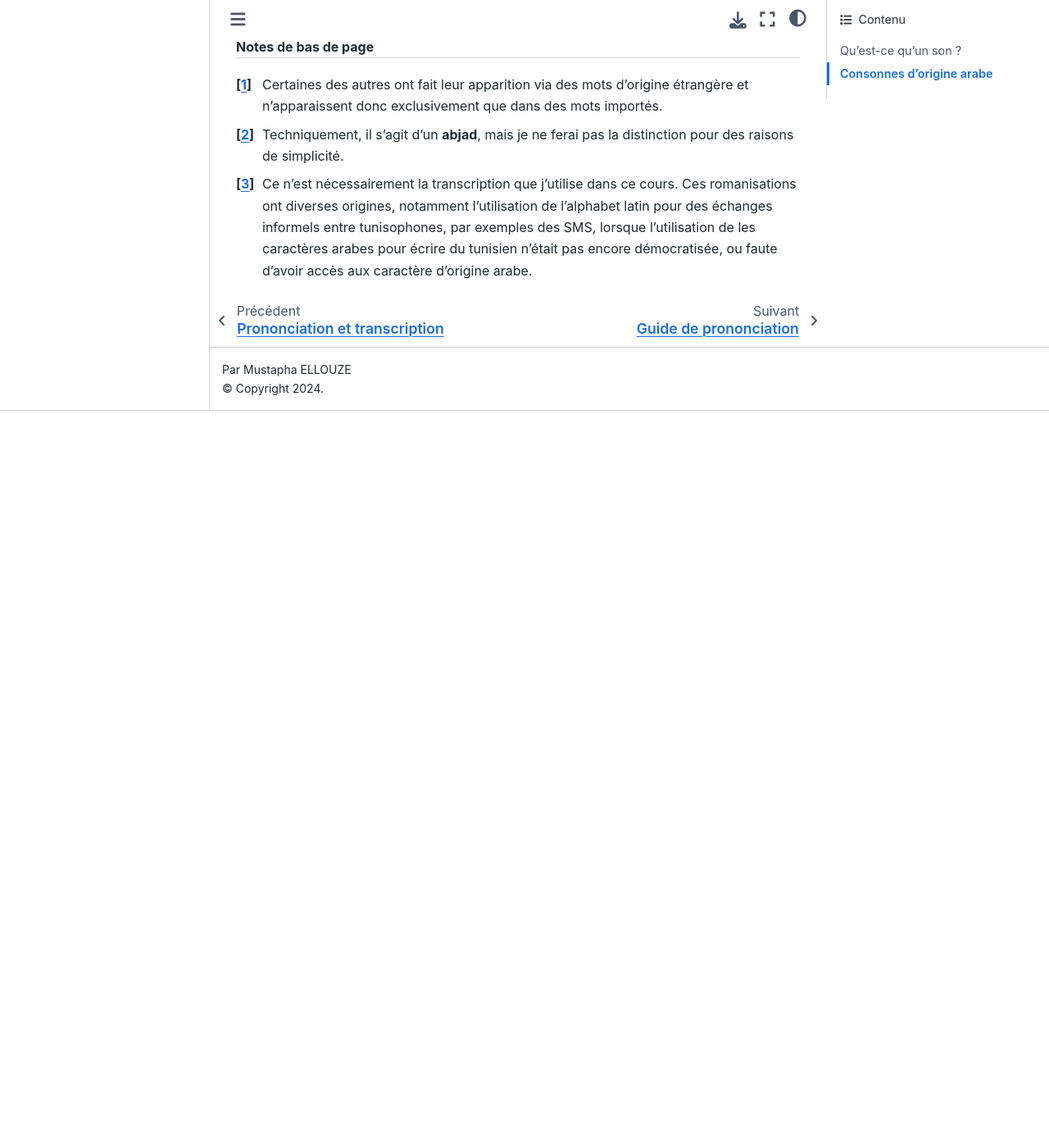
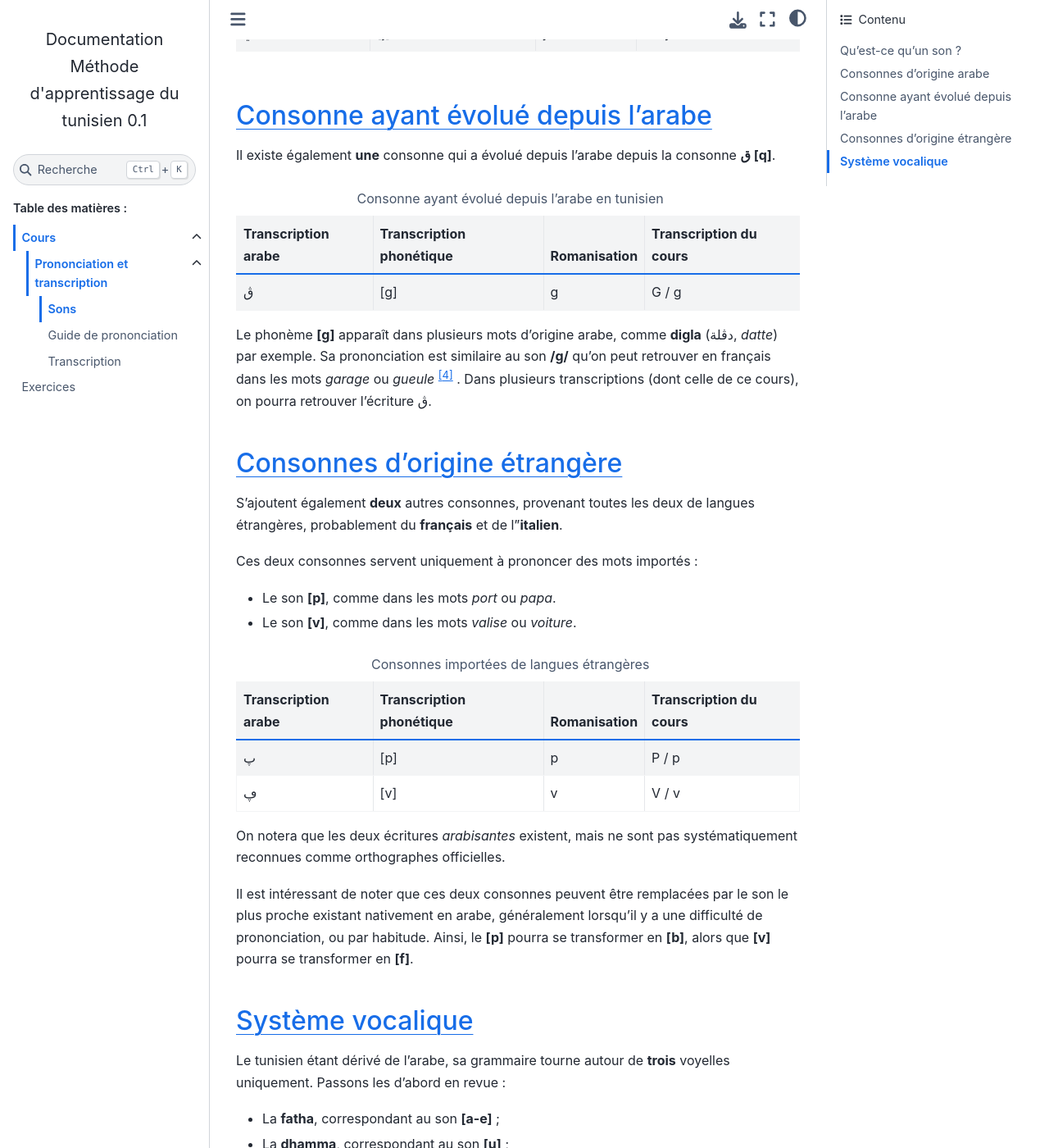
Before and after one commit to MustaphaEllouze/CoursTunisien, a Sphinx documentation site: the page built from sphinx/source/Cours/EcriturePrononciation/Prononciation/sons.rst, in a window 1280 px wide and 1400 px high, scrolled down 2735 px. Shown: the whole window at 82% size. Built offline with Sphinx 7.4.7 and the Sphinx Book theme 1.1.4, drawn with Linux system fonts in a browser that asks for light colours; before the commit the page ends 3236 px from its top, so only the background shows below that; some of the changed text lies outside the part shown.

Commit message:
avancement sons

```diff
--- a/sphinx/source/Cours/EcriturePrononciation/Prononciation/sons.rst
+++ b/sphinx/source/Cours/EcriturePrononciation/Prononciation/sons.rst
@@ -188,11 +188,107 @@ passées de l'arabe au tunisien. J'y liste plusieurs informations :
       - y
       - Y / y
 
+Consonne ayant évolué depuis l'arabe
+------------------------------------
 
----
+Il existe également **une** consonne qui a évolué depuis l'arabe depuis la
+consonne **arab|`q` [q]**.
+
+.. list-table:: Consonne ayant évolué depuis l'arabe en tunisien
+    :header-rows: 1
+
+    * - Transcription arabe
+      - Transcription phonétique
+      - Romanisation
+      - Transcription du cours
+
+    * - arab|`g`
+      - [g]
+      - g
+      - G / g
+
+Le phonème **[g]** apparaît dans plusieurs mots d'origine arabe, comme
+**digla** (arab|`dgl@`, *datte*) par exemple. Sa prononciation est similaire au
+son **/g/** qu'on peut retrouver en français dans les mots *garage* ou
+*gueule* [#]_ . Dans plusieurs transcriptions (dont celle de ce cours), on pourra
+retrouver l'écriture arab|`g`.
+
+Consonnes d'origine étrangère
+-----------------------------
+
+S'ajoutent également **deux** autres consonnes, provenant toutes les deux de
+langues étrangères, probablement du **français** et de l'**italien**.
+
+Ces deux consonnes servent uniquement à prononcer des mots importés :
+
+* Le son **[p]**, comme dans les mots *port* ou *papa*.
+* Le son **[v]**, comme dans les mots *valise* ou *voiture*.
+
+.. list-table:: Consonnes importées de langues étrangères
+    :header-rows: 1
+
+    * - Transcription arabe
+      - Transcription phonétique
+      - Romanisation
+      - Transcription du cours
+
+    * - arab|`p`
+      - [p]
+      - p
+      - P / p
+
+    * - arab|`v`
+      - [v]
+      - v
+      - V / v
+
+On notera que les deux écritures *arabisantes* existent, mais ne sont pas
+systématiquement reconnues comme orthographes officielles.
+
+Il est intéressant de noter que ces deux consonnes peuvent être remplacées par
+le son le plus proche existant nativement en arabe, généralement lorsqu'il y a
+une difficulté de prononciation, ou par habitude. Ainsi, le **[p]** pourra se
+transformer en **[b]**, alors que **[v]** pourra se transformer en **[f]**.
+
+Système vocalique
+-----------------
+
+Le tunisien étant dérivé de l'arabe, sa grammaire tourne autour de **trois**
+voyelles uniquement. Passons les d'abord en revue :
+
+* La **fatha**, correspondant au son **[a-e]** ;
+* La **dhamma**, correspondant au son **[u]** ;
+* La **kasra**, correspondant au son **[i]**.
+
+Cependant, les années passant, la réalisation de certaines voyelles a **évolué**.
+Les linguistes modernes ont du mal à s'accorder sur le nombre de voyelles que
+distingue le tunisien. C'est en réalité un exercice assez difficile dans la
+mesure où les voyelles sont réalisées très différemment en fonction de la
+région du locuteur, à l'instar du français [#]_ et de l'anglais [#]_.
+
+Les voyelles qui sont présentées dans la suite de ce paragraphe sont celles
+dont la distinction sera faite dans la transcription qui est proposée. Il est
+important de noter encore une fois qu'il n'y a pas de consensus clair sur la
+question.
+
+.. list-table:: Voyelles existantes dans le tunisien
+    :header-rows: 1
+
+    * - Transcription phonétique
+      - Transcription
+      - Equivalent FR/EN
+      - Tunisien
+
+    * - [a]
+      - a
+      - **a**ller / tr**a**p
+      - arab|`qrn`
 
 .. rubric:: Notes de bas de page
 
 .. [#] Certaines des autres ont fait leur apparition via des mots d'origine étrangère et n'apparaissent donc exclusivement que dans des mots importés.
 .. [#] Techniquement, il s'agit d'un **abjad**, mais je ne ferai pas la distinction pour des raisons de simplicité.
 .. [#] Ce n'est nécessairement la transcription que j'utilise dans ce cours. Ces romanisations ont diverses origines, notamment l'utilisation de l'alphabet latin pour des échanges informels entre tunisophones, par exemples des SMS, lorsque l'utilisation de les caractères arabes pour écrire du tunisien n'était pas encore démocratisée, ou faute d'avoir accès aux caractère d'origine arabe.
+.. [#] On retrouvera surtout cette consonne dans des parlers tunisiens qui remplacent le son **[q]** par le son **[g]** (typiquement les parlers hilaliens). Dans la version *standardisée* du tunisien, cette consonne est également utilisée pour  prononcer les mots importés, même si la proportion de mots non importés  l'utilisant est non négligeable. On retrouvera donc des mots assez modernes  qui changent de sens en fonction de l'emploi de **[q]** ou **[g]**, la  substitution de l'un par l'autre n'est donc pas nécessairement anodine. Par  exemple, on pourra retrouver les mots **/qammer/** (arab|`qm~r`, *parier*) et **/gammer/** (arab|`gm~r`, *viser*).
+.. [#] Le mot *rose* ne se prononce pas pareil à Paris qu'à Toulouse.
+.. [#] Le *RP English* distingue beaucoup plus de diphtongues que le *General American* par exemple.
--- a/sphinx/source/_ext/arabic_text.py
+++ b/sphinx/source/_ext/arabic_text.py
@@ -51,7 +51,7 @@ class SubsTextTransform(SphinxTransform):
                 text_to_subs = text_to_subs.replace(initial_char, new_char)
             for initial_char, new_char in self.matching_dict_priority_1.items():
                 text_to_subs = text_to_subs.replace(initial_char, new_char)
-            return text_to_subs
+            return text.replace(matched.group(), text_to_subs)
         return text
 
 class ArabSubs(SubsTextTransform):
```
Also changed, not shown: sphinx/source/Cours/EcriturePrononciation/Prononciation/guide.rst (+7 -0 lines).
